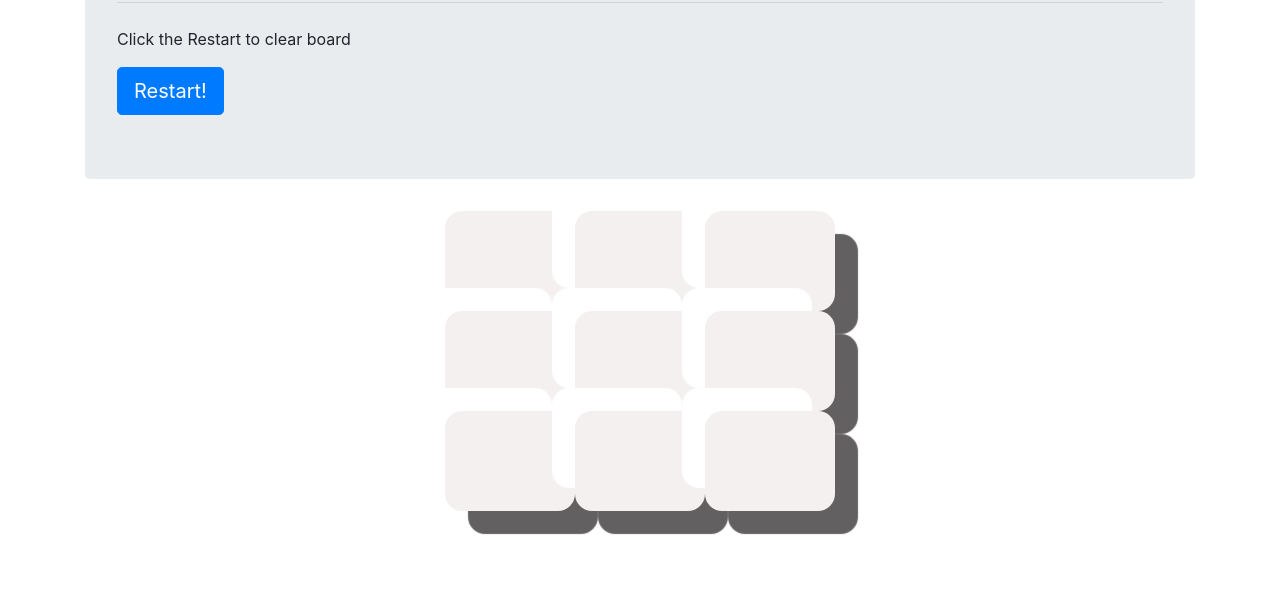
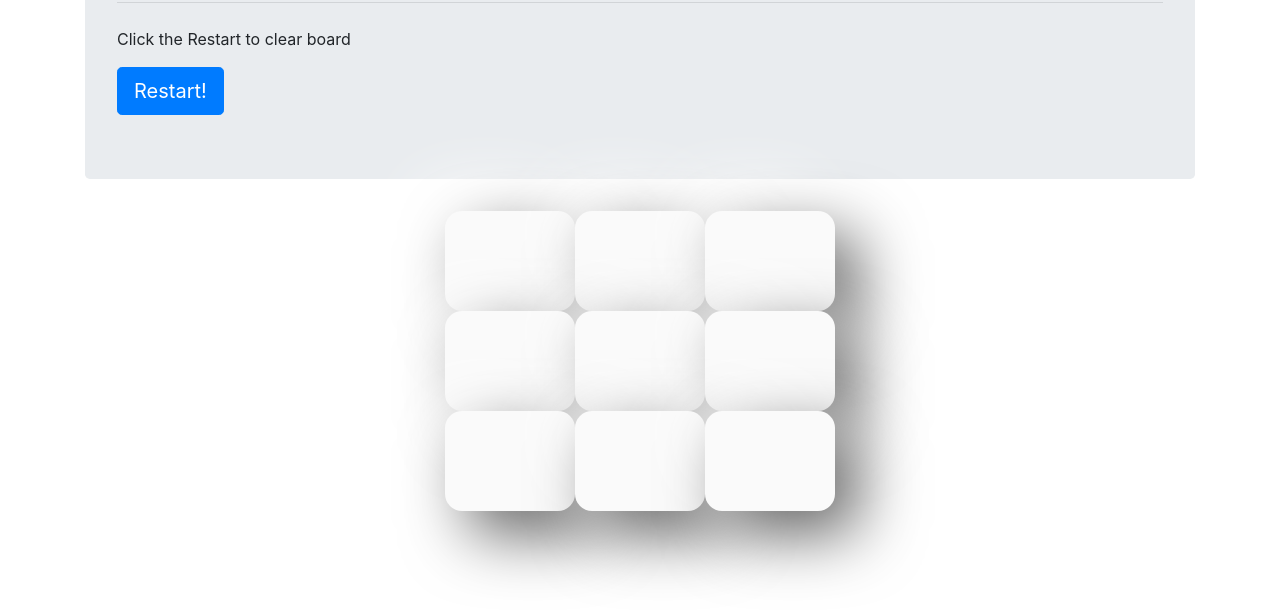
Before and after one commit to Jfkay531/tic-tac-toe-, a plain HTML site: page index.html in a window 1280 px wide. Shown: the part 134-750 px from the top of the page. Drawn offline with nearby package versions, Linux system fonts and the light colour scheme.

Commit message:
Update tictac.css

```diff
--- a/scripts/tictac.css
+++ b/scripts/tictac.css
@@ -18,9 +18,9 @@
 
 td {
  border-radius: 17px;
-background: #f4f0f0;
-box-shadow:  23px 23px 1px #626060,
-             -23px -23px 1px #ffffff;
+background: #fafafa;
+box-shadow:  23px 23px 64px #646464,
+             -23px -23px 64px #ffffff;
 
                color: blue;
                text-align: center;
```
